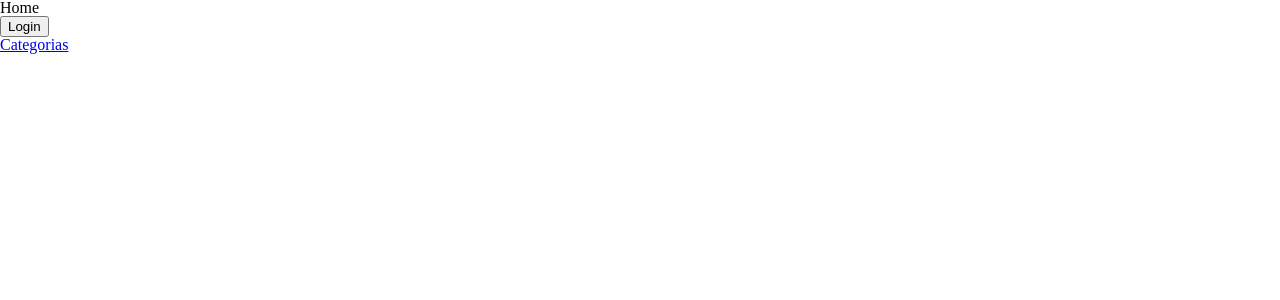
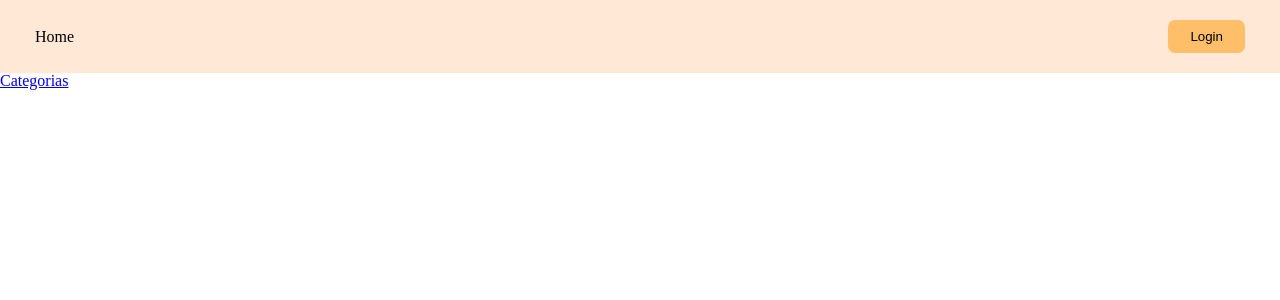
Before and after one commit to magnosillas/inicio_projeto_listalk, a Next.js app: page / in a window 1280 px wide. Shown: the top 300 px of the page. Built offline with nearby package versions, Linux system fonts and the light colour scheme.

Commit message:
Adicionando style no componente Home

```diff
--- a/src/components/Home/home.module.scss
+++ b/src/components/Home/home.module.scss
@@ -0,0 +1,29 @@
+.home{
+    background: #FFE8D6;
+
+    display: flex;
+    align-items: center;
+    justify-content: space-between;
+
+    padding: 20px 35px;
+
+    h1{
+
+    }
+
+    button{
+        background-color: #FFBF68;
+
+        border: 2px solid #FFBF68;
+        border-radius: 7px;
+
+        padding: 7px 20px;
+
+        cursor: pointer;
+
+        &:hover{
+            background-color: #FFE8D6;
+            transition: all .4s;
+        }
+    }
+}
--- a/src/components/Home/index.jsx
+++ b/src/components/Home/index.jsx
@@ -3,7 +3,7 @@ import styles from "./home.module.scss";
 const Home = ({setVisible}) =>{
 
     return(
-        <section>
+        <section className={styles.home}>
             <h1>Home</h1>
             <button onClick={() => setVisible(true)} >Login</button>
         </section>
```
